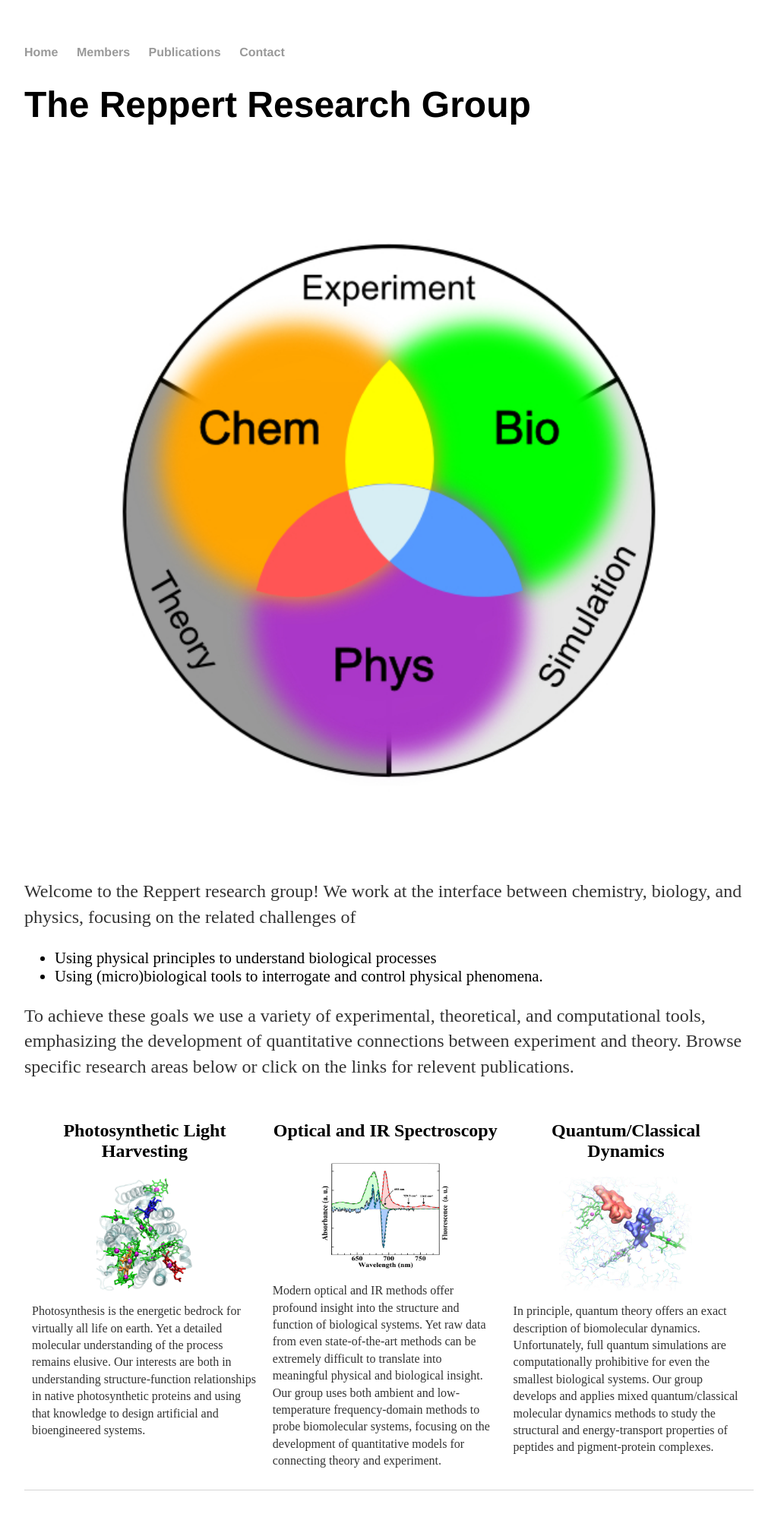
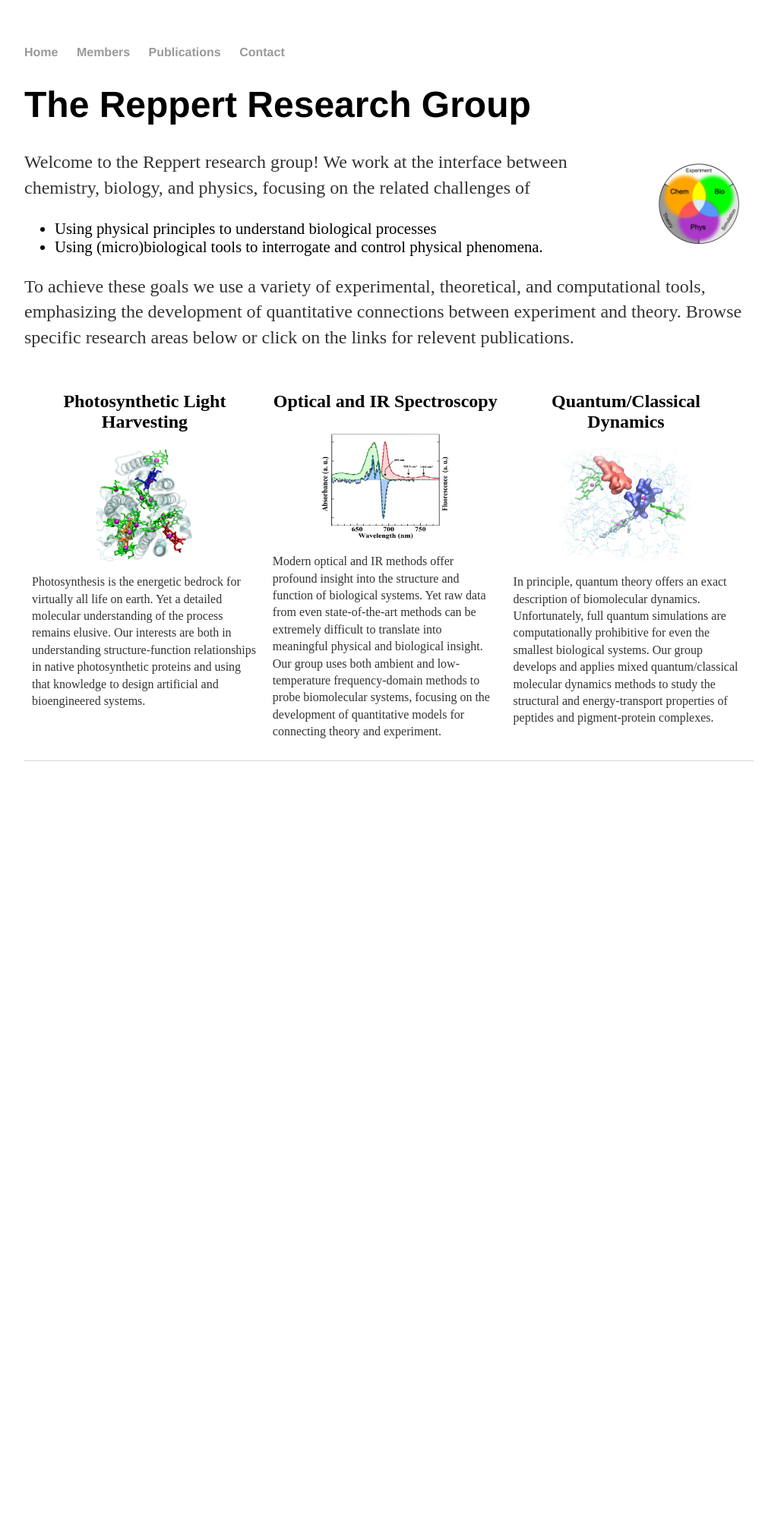
Before and after one commit to mreppert/mreppert.github.io, a Jekyll site: the page built from index.html, in a window 1280 px wide. Shown: the whole page at 76% size, without its empty margins (128-1135 px from the left). Built offline with Jekyll 4.4.1, drawn with Linux system fonts in a browser that asks for light colours; after the commit the page ends 1062 px from its top, so only the background shows below that.

Commit message:
Update index.html

```diff
--- a/index.html
+++ b/index.html
@@ -40,7 +40,7 @@ img {
 
 <div class="blurb">
 	<h1>The Reppert Research Group</h1>
-	<p><img src="/research_venn_diagram.jpg" style="float:right; width:100%; height:auto;">Welcome to the Reppert research group! We work at the interface between chemistry, biology, and physics, focusing on the related challenges of</p>
+	<p><img src="/research_venn_diagram.jpg" style="float:right; width:15%; height:auto;">Welcome to the Reppert research group! We work at the interface between chemistry, biology, and physics, focusing on the related challenges of</p>
 	<ul style="font-size:130%;">
 		<li>Using physical principles to understand biological processes</li>
 		<li>Using (micro)biological tools to interrogate and control physical phenomena.</li>
```
